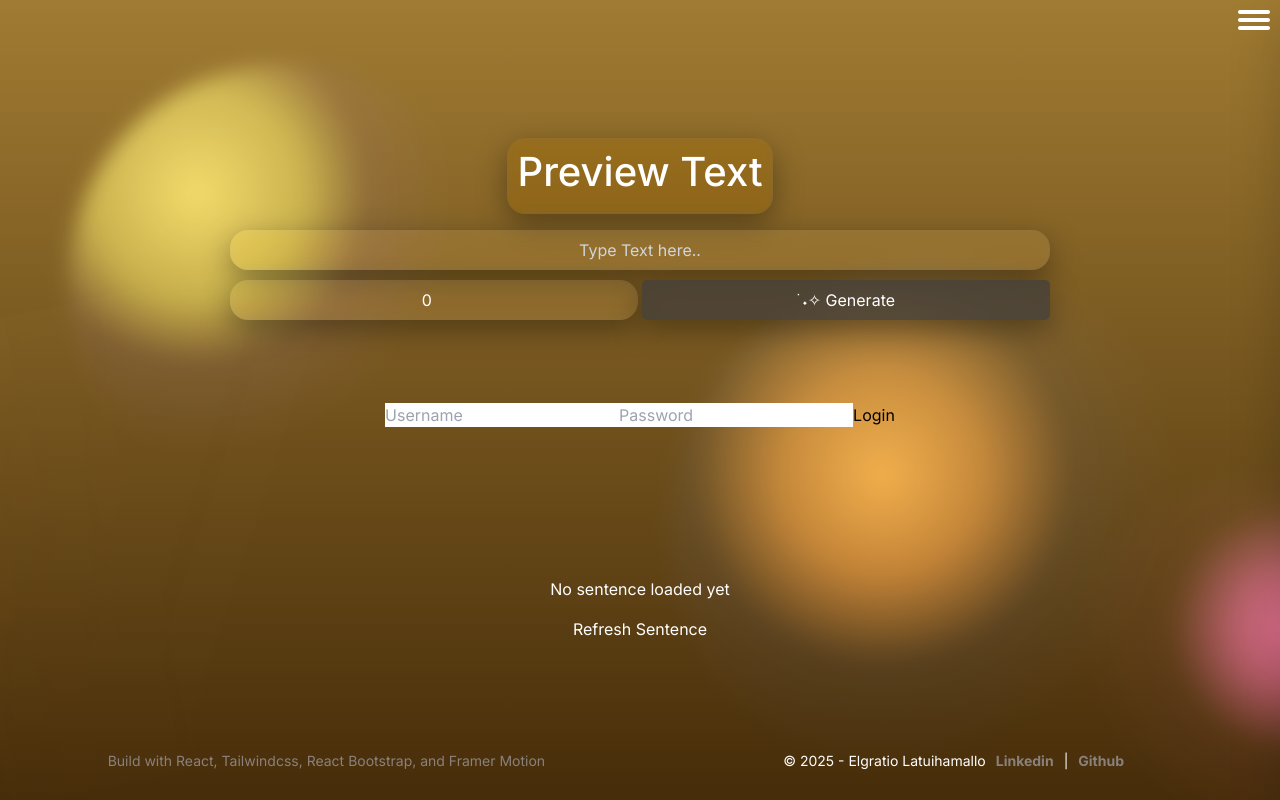
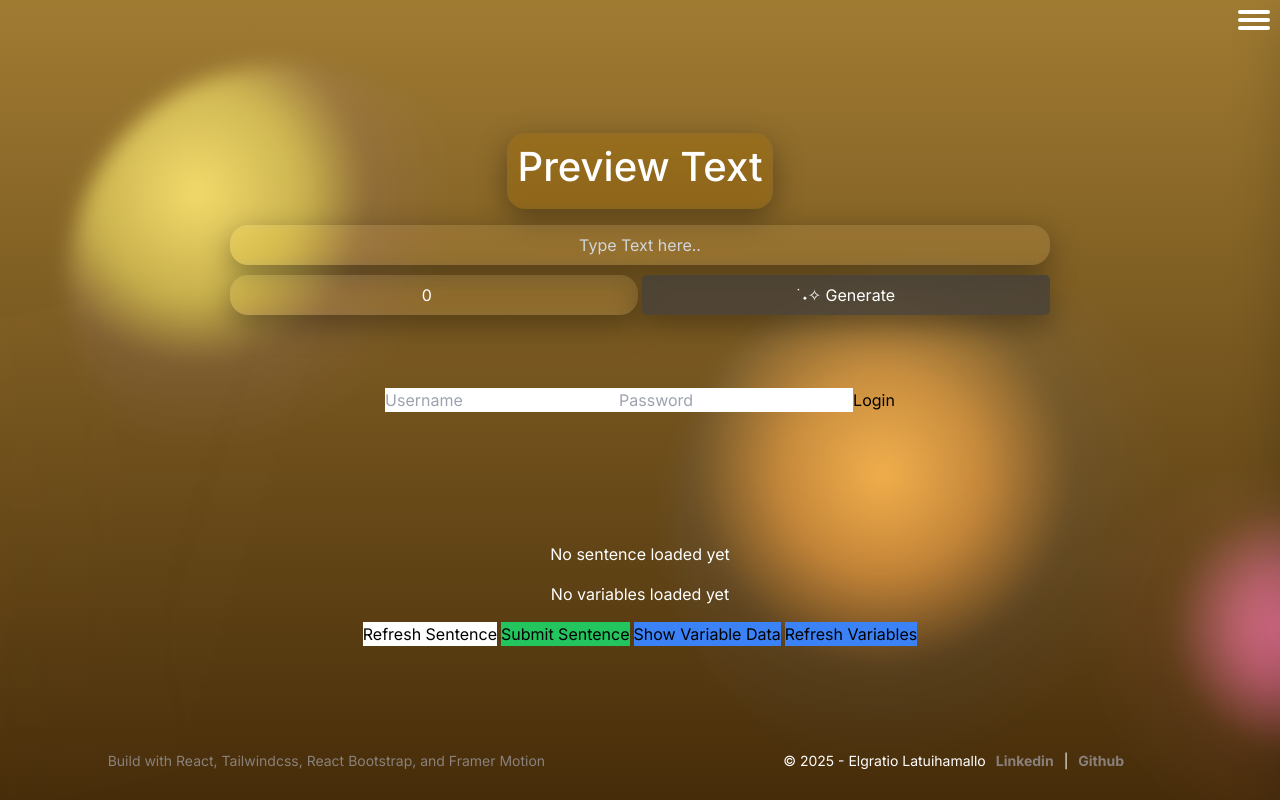
Before and after one commit to akael888/sentence-repeater, a React (Create React App) app in the folder my-app/client/: page / in a window 1280 px wide. Built offline with nearby package versions, Linux system fonts and the light colour scheme; no server answers.

Commit message:
feat : Experiment with Pushing Variables into the Database

```diff
--- a/my-app/client/src/components/sentence-temp-data.js
+++ b/my-app/client/src/components/sentence-temp-data.js
@@ -1,8 +1,9 @@
 import { useEffect, useState } from "react";
 
-function SentenceTempData({}) {
+function SentenceTempData({ sentenceData, variableData }) {
   const token = localStorage.getItem("token");
   const [sentence, setSentence] = useState();
+  const [variables, setVariables] = useState();
 
   const refreshSentence = async () => {
     try {
@@ -27,15 +28,133 @@ function SentenceTempData({}) {
       } else {
         console.log("Failed Refreshing Data");
       }
+
+      // const sentenceID = String(data.sentence._id);
+
+      // try {
+      //   const resVar = await fetch(`api/v1/sentence/${sentenceID}/variable`, {
+      //     method: "GET",
+      //     headers: {
+      //       Authorization: `Bearer ${token}`,
+      //       "Content-Type": "application/json",
+      //     },
+      //   });
+
+      //   const dataVariable = resVar.json();
+      //   if (resVar.ok) {
+      //     const listVar = [];
+      //     dataVariable.variable.forEach((element) => {
+      //       listVar.push(element.variable);
+      //     });
+      //     console.log(dataVariable);
+      //     setVariables([listVar]);
+      //     console.log("done get variable data");
+      //   } else {
+      //     console.log("failed to get variable data");
+      //   }
+      // } catch (error) {}
+    } catch (error) {
+      console.log(error);
+    }
+  };
+
+  const submitSentence = async () => {
+    try {
+      const submitSentenceData = { sentence: sentenceData };
+      const resSentence = await fetch("api/v1/sentence", {
+        method: "POST",
+        headers: {
+          "Content-Type": "application/json",
+          Authorization: `Bearer ${token}`,
+        },
+        body: JSON.stringify(submitSentenceData),
+      });
+      const dataSentence = await resSentence.json();
+      const sentenceID = String(dataSentence.sentence._id);
+
+      if (resSentence.ok) {
+        console.log(dataSentence.sentence._id);
+        console.log(resSentence);
+        console.log("Is Submitted!");
+      } else {
+        console.log("Sentence Data Failed!");
+      }
+
+      try {
+        let indexCounter = 1;
+        variableData.forEach(async (element) => {
+          if (element) {
+            console.log(element);
+            // let varType = String(element.type).toLowerCase;
+            const submitVariableData = {
+              order: indexCounter,
+              variableName: element.name,
+              variableOperation: "none",
+              variableStartValue: element.value,
+              variableType: element.type.toLowerCase(),
+              usedBySentence: sentenceID,
+              intervalCount: 3,
+            };
+            const resVariable = await fetch(
+              `api/v1/sentence/${sentenceID}/variable`,
+              {
+                method: "POST",
+                headers: {
+                  "Content-Type": "application/json",
+                  Authorization: `Bearer ${token}`,
+                },
+                body: JSON.stringify(submitVariableData),
+              }
+            );
+            const dataVariable = await resVariable.json();
+            console.log("submitvardata");
+            console.log(resVariable);
+            if (resVariable.ok) {
+              console.log(dataVariable);
+              console.log(`${element.name} variable is submitted`);
+            } else {
+              console.log("Failed to submit");
+            }
+            indexCounter++;
+          }
+        });
+      } catch (error) {
+        console.log(error);
+      }
     } catch (error) {
       console.log(error);
     }
   };
 
   return (
-    <div>
+    <div className="">
       <p>{sentence ? sentence : "No sentence loaded yet"}</p>
-      <button onClick={refreshSentence}>Refresh Sentence</button>
+      <p>{variables ? variables : "No variables loaded yet"}</p>
+      <div className="gap-1 flex">
+        {" "}
+        <button onClick={refreshSentence} className="bg-white text-black">
+          Refresh Sentence
+        </button>
+        <button onClick={submitSentence} className="bg-green-500 text-black">
+          Submit Sentence
+        </button>
+        <button
+          onClick={() => {
+            console.log(variableData);
+          }}
+          className="bg-blue-500 text-black"
+        >
+          Show Variable Data
+        </button>
+        <button
+          onClick={() => {
+            console.log(variableData);
+          }}
+          className="bg-blue-500 text-black"
+        >
+          Refresh Variables
+        </button>
+      </div>
     </div>
   );
 }
```
